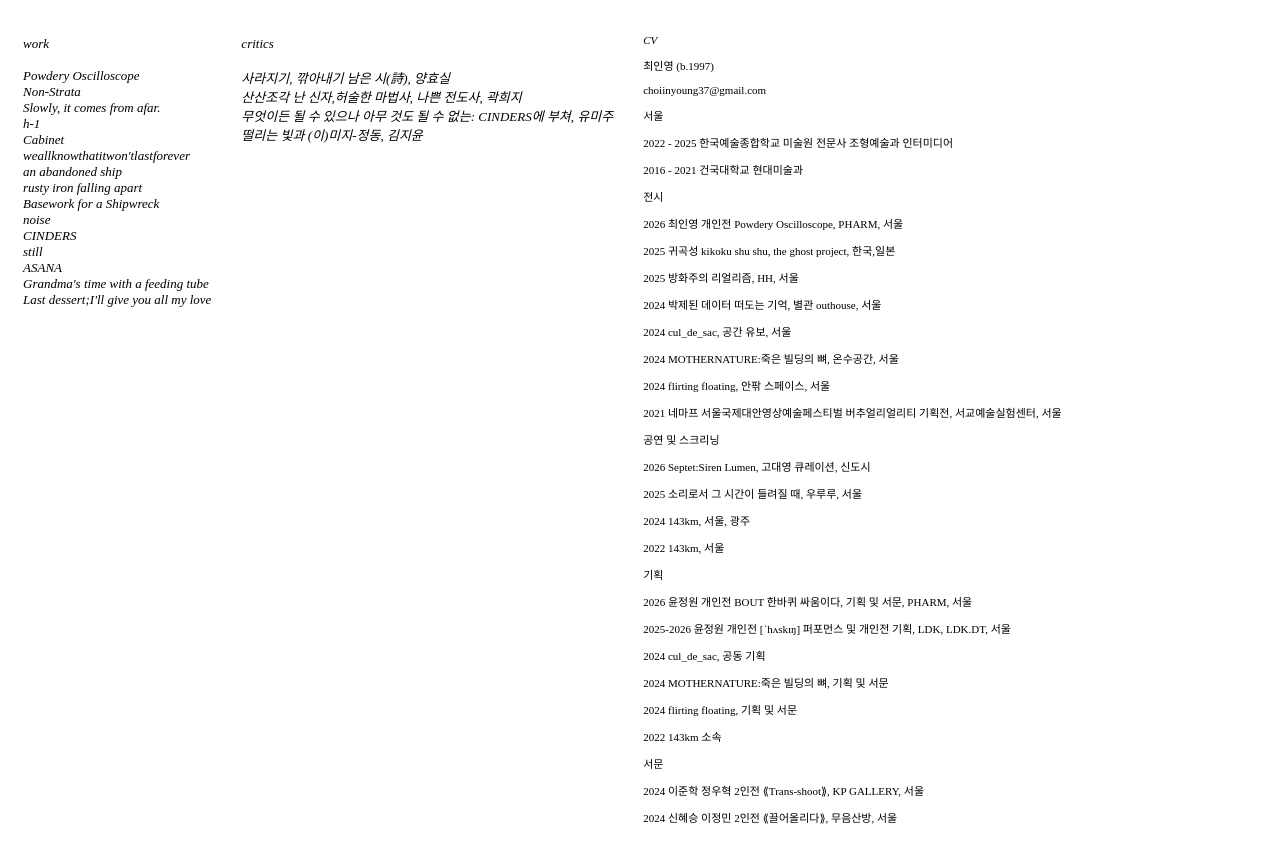
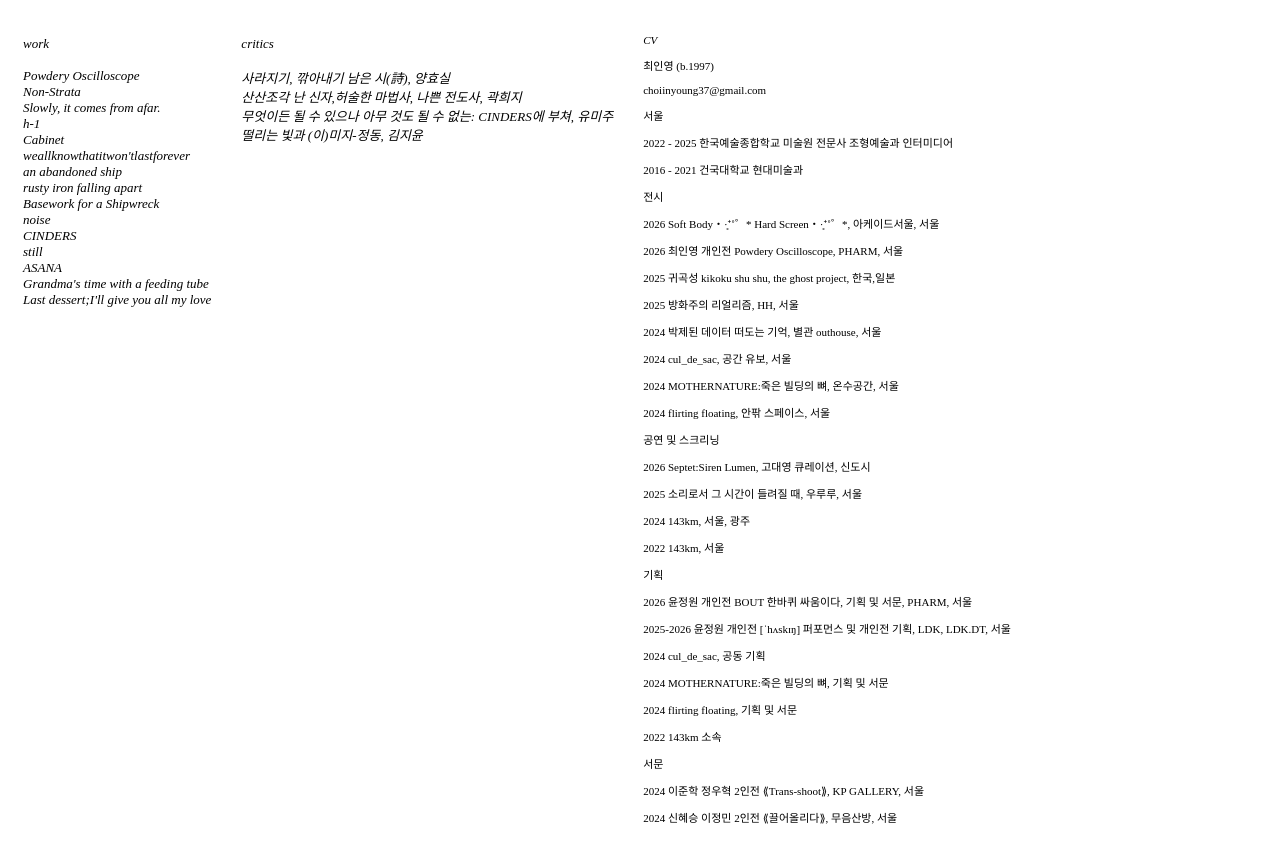
Before and after one commit to inyeongchoe/inyeongchoi, a plain HTML site: page inyeong.html in a window 1280 px wide. Drawn offline with Linux system fonts and the light colour scheme.

Commit message:
Update inyeong.html

```diff
--- a/inyeong.html
+++ b/inyeong.html
@@ -60,6 +60,7 @@
 		<p>2022 - 2025 한국예술종합학교 미술원 전문사 조형예술과 인터미디어</p>
 		<p>2016 - 2021 건국대학교 현대미술과</p>
 		<p>전시</p>
+		<p>2026 Soft Body・·͙⁺˚゜* Hard Screen・·͙⁺˚゜*, 아케이드서울, 서울</p>
 		<p>2026 최인영 개인전 Powdery Oscilloscope, PHARM, 서울</p>
 		<p>2025 귀곡성 kikoku shu shu, <a href="https://theghostproject.com/">the ghost project</a>, 한국,일본</p>
 		<p>2025 방화주의 리얼리즘, HH, 서울</p>
@@ -67,7 +68,6 @@
 		<p>2024 cul_de_sac, 공간 유보, 서울</p>
 		<p>2024 MOTHERNATURE:죽은 빌딩의 뼈, 온수공간, 서울</p>
 		<p>2024 flirting floating, 안팎 스페이스, 서울</p>
-		<p>2021 네마프 서울국제대안영상예술페스티벌 버추얼리얼리티 기획전, 서교예술실험센터, 서울</p>
 		<p>공연 및 스크리닝</p>
 		<p>2026 Septet:Siren Lumen, 고대영 큐레이션, 신도시</p>
 		<p>2025 소리로서 그 시간이 들려질 때, 우루루, 서울</p>
```
